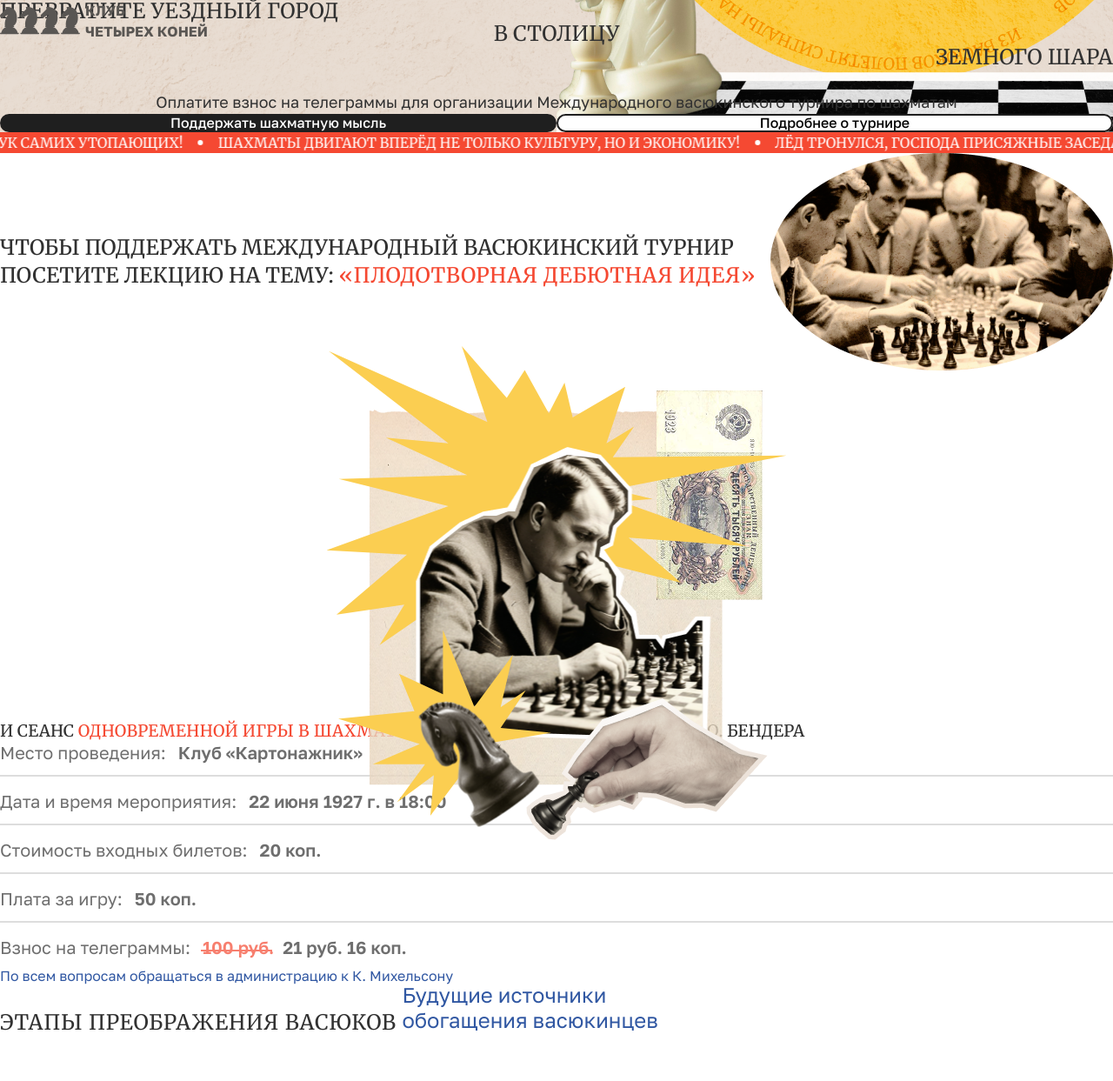
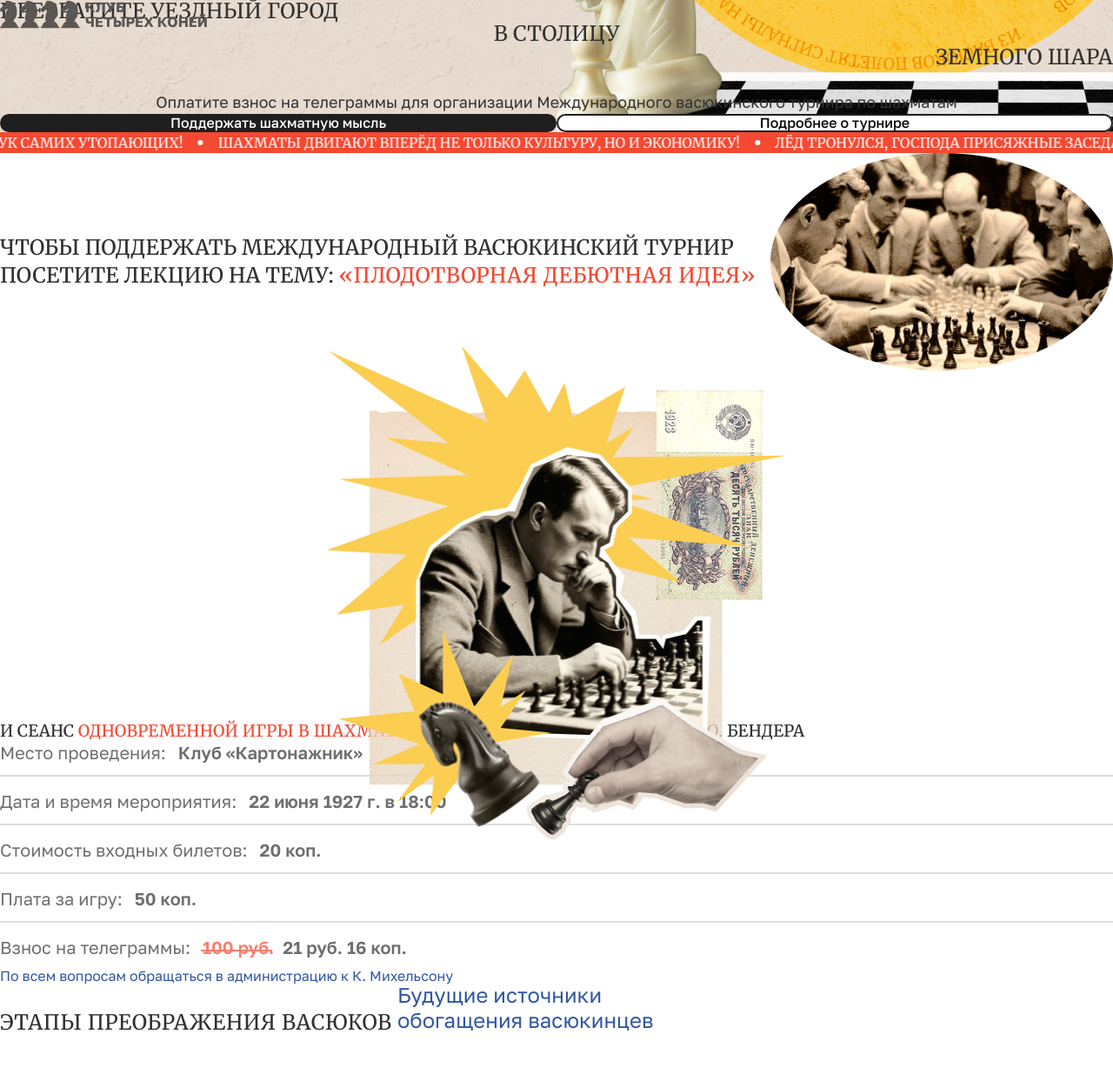
Before and after one commit to Andrew-Yurkin/chess-club, a website built with Vite: page index.html in a window 1280 px wide. Shown: the top 1243 px of the page at 87% size. Built offline with nearby package versions, Linux system fonts and the light colour scheme.

Commit message:
fix margin

```diff
--- a/src/components/event/event.scss
+++ b/src/components/event/event.scss
@@ -110,7 +110,7 @@
 		}
 
 		&_info {
-			margin-top: size(62px, 48px, reverse, 1366px, 768px);
+			margin-top: size(62px, 49px, reverse, 1366px, 768px);
 		}
 
 		&_note {
@@ -120,7 +120,7 @@
 			font-size: size(20px, 18px, reverse, 1366px, 768px);
 			font-weight: var(--fw-regular);
 			line-height: 120%;
-			margin-top: size(50px, 42px, reverse, 1366px, 768px);
+			margin-top: size(50px, 40px, reverse, 1366px, 768px);
 		}
 
 		@media (max-width: 768px) {
--- a/src/components/header/header.scss
+++ b/src/components/header/header.scss
@@ -11,7 +11,7 @@
     padding-top: size(26px, 18px);
     padding-left: var(--padding-inline);
     position: relative;
-    transform: translateX(size(0px, -3px));
+    transform: translateX(size(0px, -4.5px)) translateY(size(0px, -0.5px));
   }
 
   &__logo {
@@ -31,13 +31,13 @@
 
     &-text {
       font-family: var(--font-primary);
-      color: #595653;
-      font-weight: 700;
+      color: var(--color-logo);
+      font-weight: var(--fw-bold);
       font-size: size(16.65px, 14.42px);
-      line-height: size(107%, 108%, forward);
+      line-height: 106%;
       text-transform: uppercase;
       width: 147px;
-      transform: translateX(size(0px, -4.5px));
+      transform: translateX(size(0px, -6px));
 
       > :first-child {
         display: block;
--- a/src/components/stages/stages.scss
+++ b/src/components/stages/stages.scss
@@ -13,11 +13,10 @@
 		font-family: var(--font-secondary);
 		font-size: size(54px, 36px, reverse, 1366px, 600px);
 		font-weight: var(--fw-regular);
-		line-height: size(120%, 113%);
+		line-height: size(120%, 111%);
 		text-transform: uppercase;
 		display: inline-block;
-		letter-spacing: 0.8px;
-		margin-left: size(0px, 2px, forward);
+		letter-spacing: 0.6px;
 
 		@media (max-width: 374px) {
 			font-size: 28px;
@@ -40,7 +39,7 @@
 
 		@media (max-width: 768px) {
 			top: 0px;
-			margin-top: 10px;
+			margin-top: 12px;
 		}
 
 		@media (max-width: 560px) {
--- a/src/styles/base.scss
+++ b/src/styles/base.scss
@@ -22,6 +22,7 @@
   --color-link: #3057A2;
   --color-dot: #D9D9D9;
   --color-footer: #E9DED4;
+  --color-logo: #595653;
 
 	--container: 1366px;
   --padding-inline: #{size(72px, 20px)};
```
